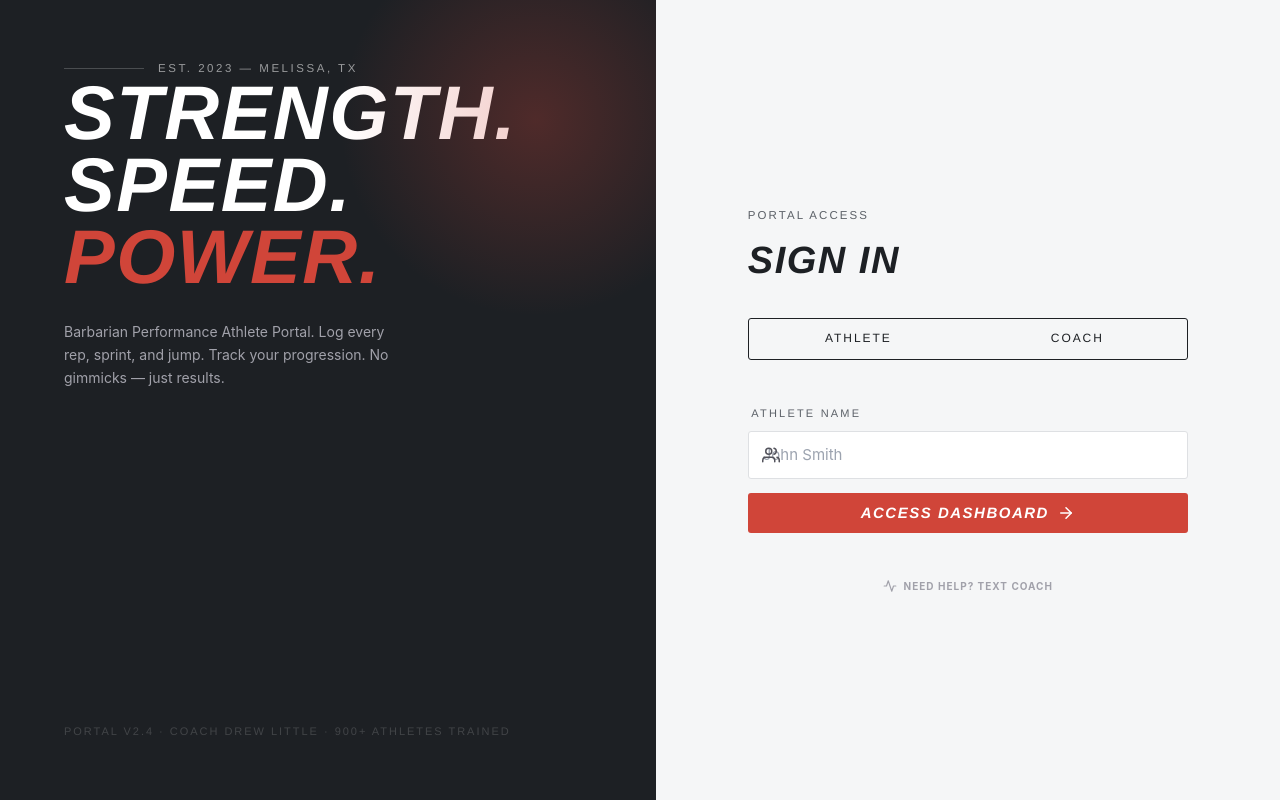
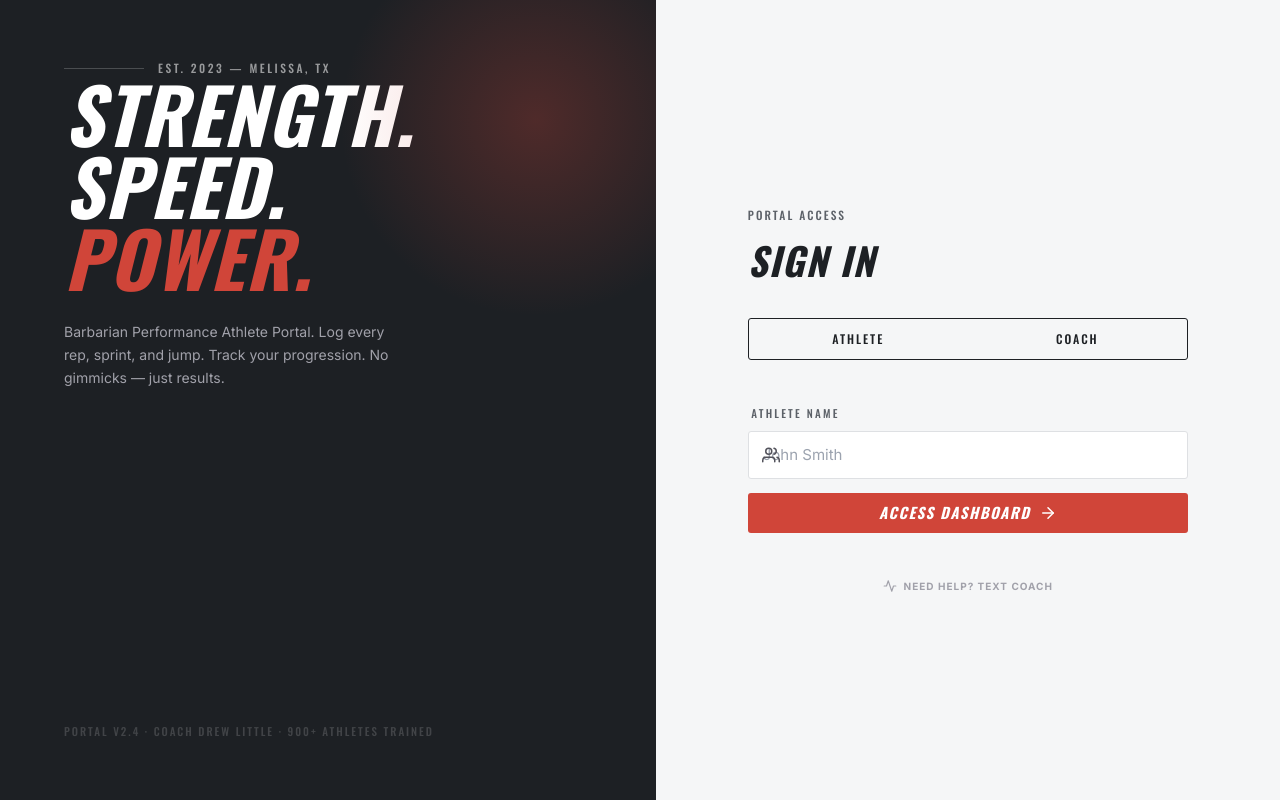
Before and after one commit to jmourne/brbnp, a React (Vite) app: page / in a window 1280 px wide. Built offline with nearby package versions, Linux system fonts and the light colour scheme; no server answers.

Commit message:
Update index.css

```diff
--- a/src/index.css
+++ b/src/index.css
@@ -1,3 +1,5 @@
+@import url('https://fonts.googleapis.com/css2?family=Oswald:wght@400;500;600;700&family=Inter:wght@400;500;600;700;800&family=JetBrains+Mono:wght@400;500;700&display=swap');
+
 @tailwind base;
 @tailwind components;
 @tailwind utilities;
@@ -5,8 +7,6 @@
 /* ============================================================
    BARBARIAN PERFORMANCE — Athlete & Coach Portal
    ============================================================ */
-
-@import url('https://fonts.googleapis.com/css2?family=Oswald:wght@400;500;600;700&family=Inter:wght@400;500;600;700;800&family=JetBrains+Mono:wght@400;500;700&display=swap');
 
 :root {
   /* Brand palette — sampled from barbarianperformance.com */
```
